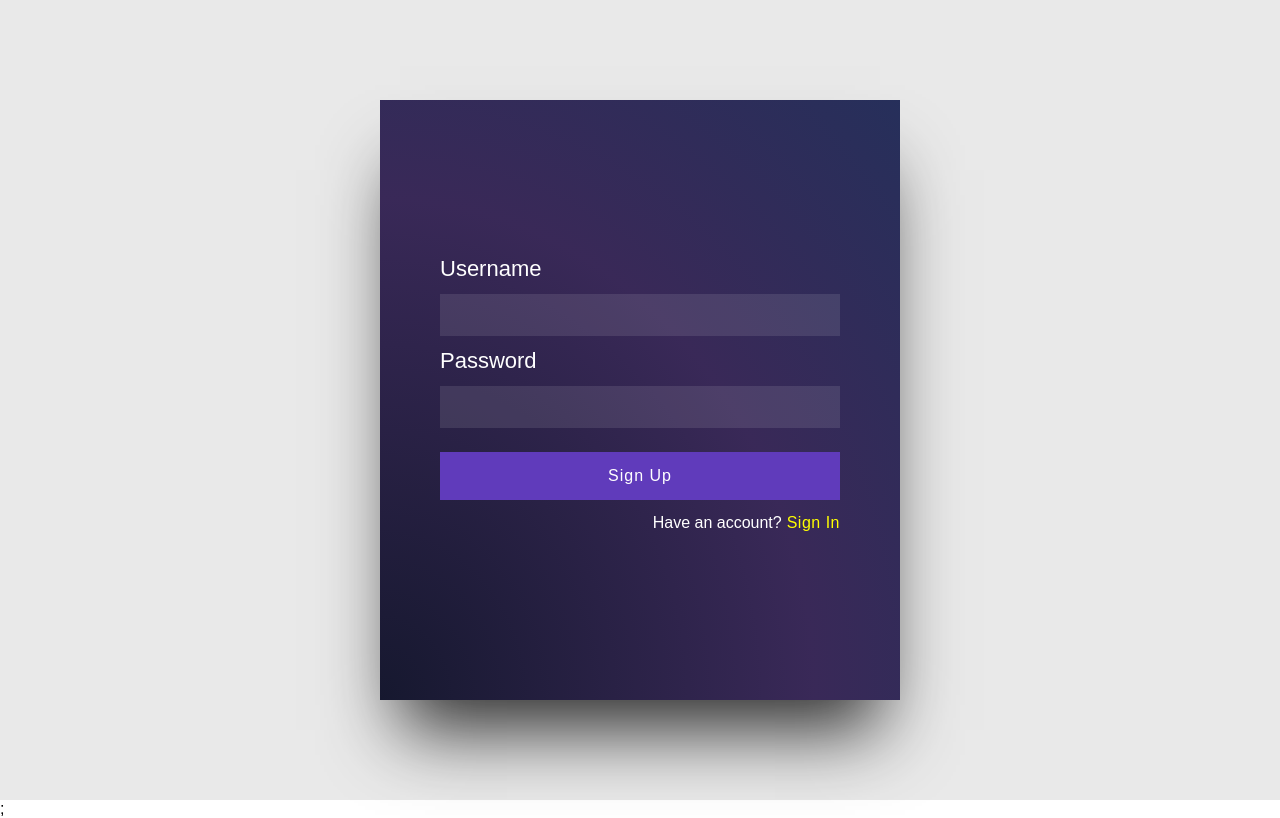
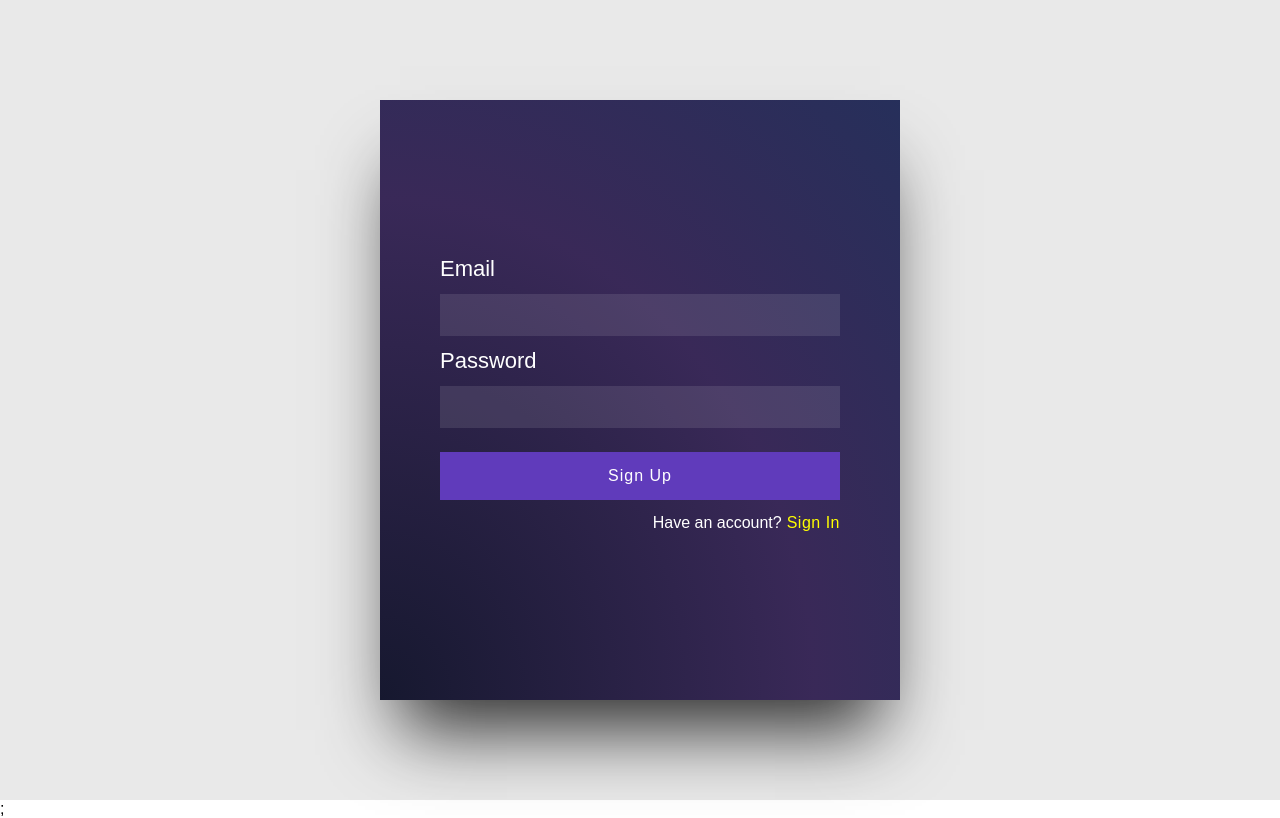
Before and after one commit to heistejiri/React-and-firebase-login-authentication-page, a React (Create React App) app: page / in a window 1280 px wide. Built offline with nearby package versions, Linux system fonts and the light colour scheme; no server answers.

Commit message:
Update login.js

```diff
--- a/src/login.js
+++ b/src/login.js
@@ -18,7 +18,7 @@ const Login = (props) => {
    return(
       <section className="login">
          <div className="loginContainer">
-              <label>Username</label>
+              <label>Email</label>
               <input
               type="text"
               autoFocus
```
